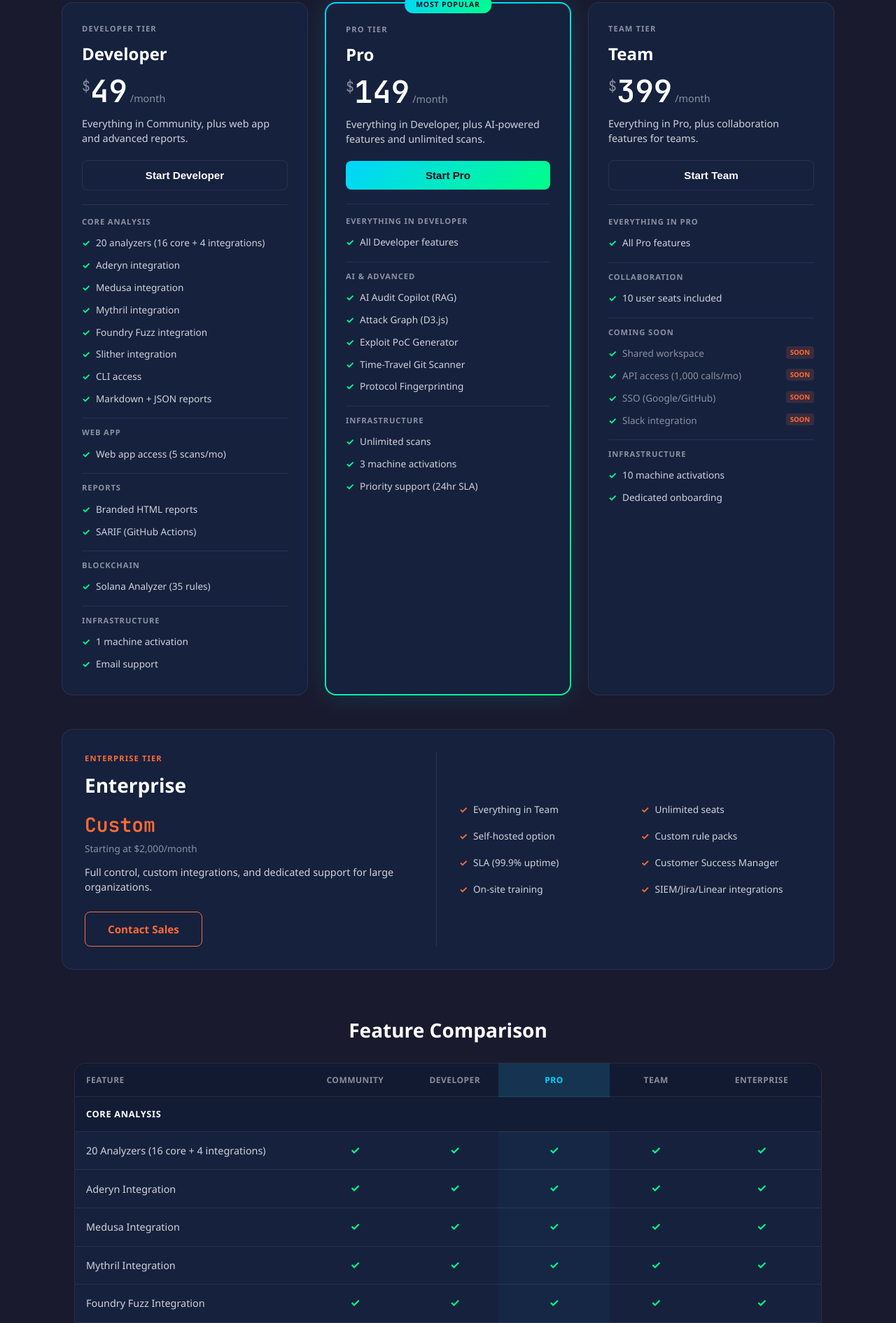
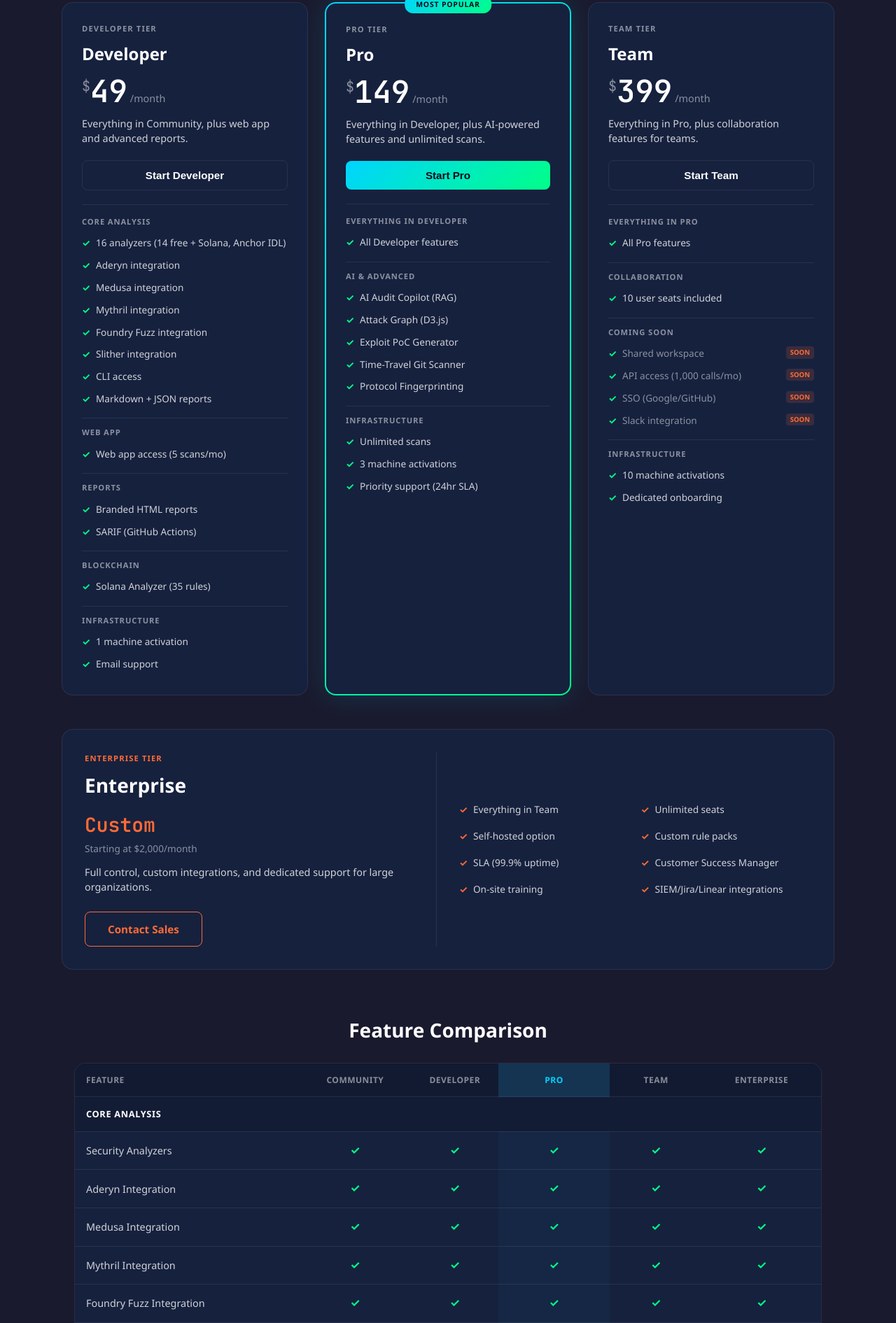
Before and after one commit to RunTimeAdmin/counterscarp, a FastAPI app: page /pricing in a window 1280 px wide. Shown: the part 586-2477 px from the top of the page at 70% size. Run offline with FastAPI, Linux system fonts and the light colour scheme; some libraries are stand-ins or nearby versions.

Commit message:
Fix analyzer counts: 14 free, 16 Developer, 21 total (verified against codebase)
- Community: 14 analyzers (Heuristic, Slither, Aderyn, Mythril, Medusa, Foundry, etc)
- Developer: +2 (Solana Analyzer, Anchor IDL Validator) = 16
- Pro: +5 (AI Copilot, Attack Graph, Time-Travel, Exploit Gen, Fingerprint) = 21
- Update pricing page cards, comparison table, FAQ, Schema.org
- Update README pricing table

```diff
--- a/webapp/templates/pricing.html
+++ b/webapp/templates/pricing.html
@@ -665,7 +665,7 @@
             <hr class="pricing-divider">
             <ul class="pricing-features">
                 <li class="section-label">Core Analysis</li>
-                <li><span class="check">&#10003;</span> 20 analyzers (16 core + 4 integrations)</li>
+                <li><span class="check">&#10003;</span> 16 analyzers (14 free + Solana, Anchor IDL)</li>
                 <li><span class="check">&#10003;</span> Aderyn integration</li>
                 <li><span class="check">&#10003;</span> Medusa integration</li>
                 <li><span class="check">&#10003;</span> Mythril integration</li>
@@ -810,7 +810,7 @@
                         <td class="cat-row" colspan="6">Core Analysis</td>
                     </tr>
                     <tr>
-                        <td>20 Analyzers (16 core + 4 integrations)</td>
+                        <td>Security Analyzers</td>
                         <td class="y">&#10003;</td>
                         <td class="y">&#10003;</td>
                         <td class="y hl">&#10003;</td>
@@ -1050,7 +1050,7 @@
                 <span class="faq-icon"></span>
             </div>
             <div class="faq-answer">
-                Yes! The Community tier is free forever, MIT licensed, and includes all 20 security analyzers (16 core + Slither, Aderyn, Mythril, Medusa). No account or credit card required. Perfect for open source projects and learning.
+                Yes! The Community tier is free forever, MIT licensed, and includes 14 security analyzers (Slither, Aderyn, Mythril, Medusa, Foundry, Heuristic Scanner, and more). No account or credit card required. Perfect for open source projects and learning.
             </div>
         </div>
 
@@ -1180,7 +1180,7 @@
       "name": "Is Sentinel Engine free to use?",
       "acceptedAnswer": {
         "@type": "Answer",
-        "text": "Yes! The Community tier is free forever, MIT licensed, and includes all 20 security analyzers (16 core + Slither, Aderyn, Mythril, Medusa). No account or credit card required. Perfect for open source projects and learning."
+        "text": "Yes! The Community tier is free forever, MIT licensed, and includes 14 security analyzers (Slither, Aderyn, Mythril, Medusa, Foundry, Heuristic Scanner, and more). No account or credit card required. Perfect for open source projects and learning."
       }
     },
     {
```
Also changed, not shown: README.md.
